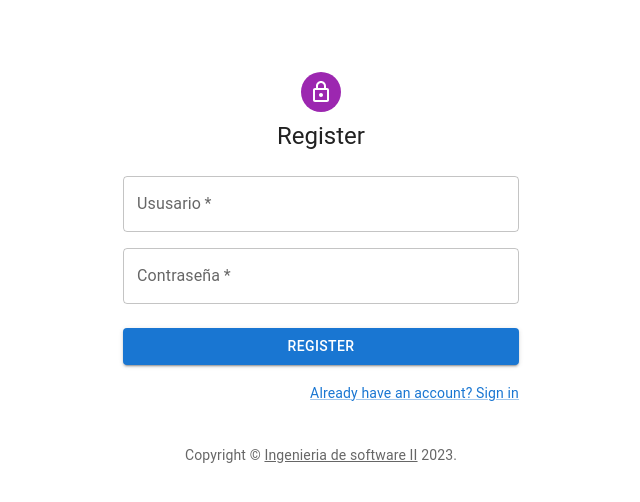
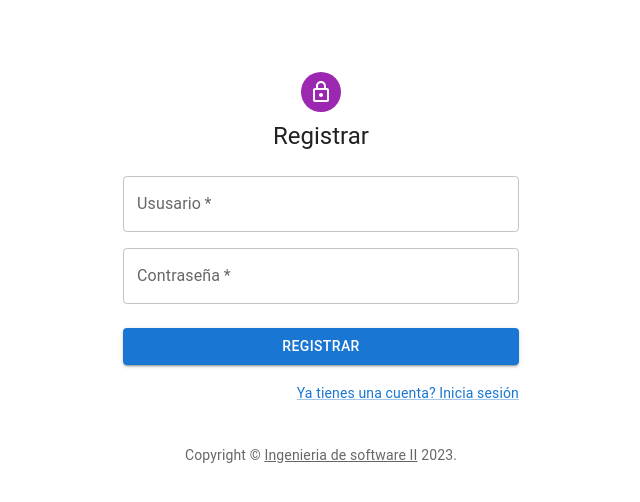
Before and after one commit to herlessalvarado/software2-lab-sunat-frontend, a React (Create React App) app: page /register in a window 1280 px wide. Shown: the top 502 px of the page, without its empty margins (319-959 px from the left). Built offline with nearby package versions, Linux system fonts and the light colour scheme.

Commit message:
update register copy

```diff
--- a/src/components/Register/Register.js
+++ b/src/components/Register/Register.js
@@ -75,7 +75,7 @@ export default function Register() {
             <LockOutlinedIcon />
           </Avatar>
           <Typography component="h1" variant="h5">
-            Register
+            Registrar
           </Typography>
           <Box
             component="form"
@@ -112,12 +112,12 @@ export default function Register() {
               variant="contained"
               sx={{ mt: 3, mb: 2 }}
             >
-              Register
+              Registrar
             </Button>
             <Grid container justifyContent="flex-end">
               <Grid item>
                 <Link href="/login" variant="body2">
-                  Already have an account? Sign in
+                  Ya tienes una cuenta? Inicia sesión
                 </Link>
               </Grid>
             </Grid>
```
